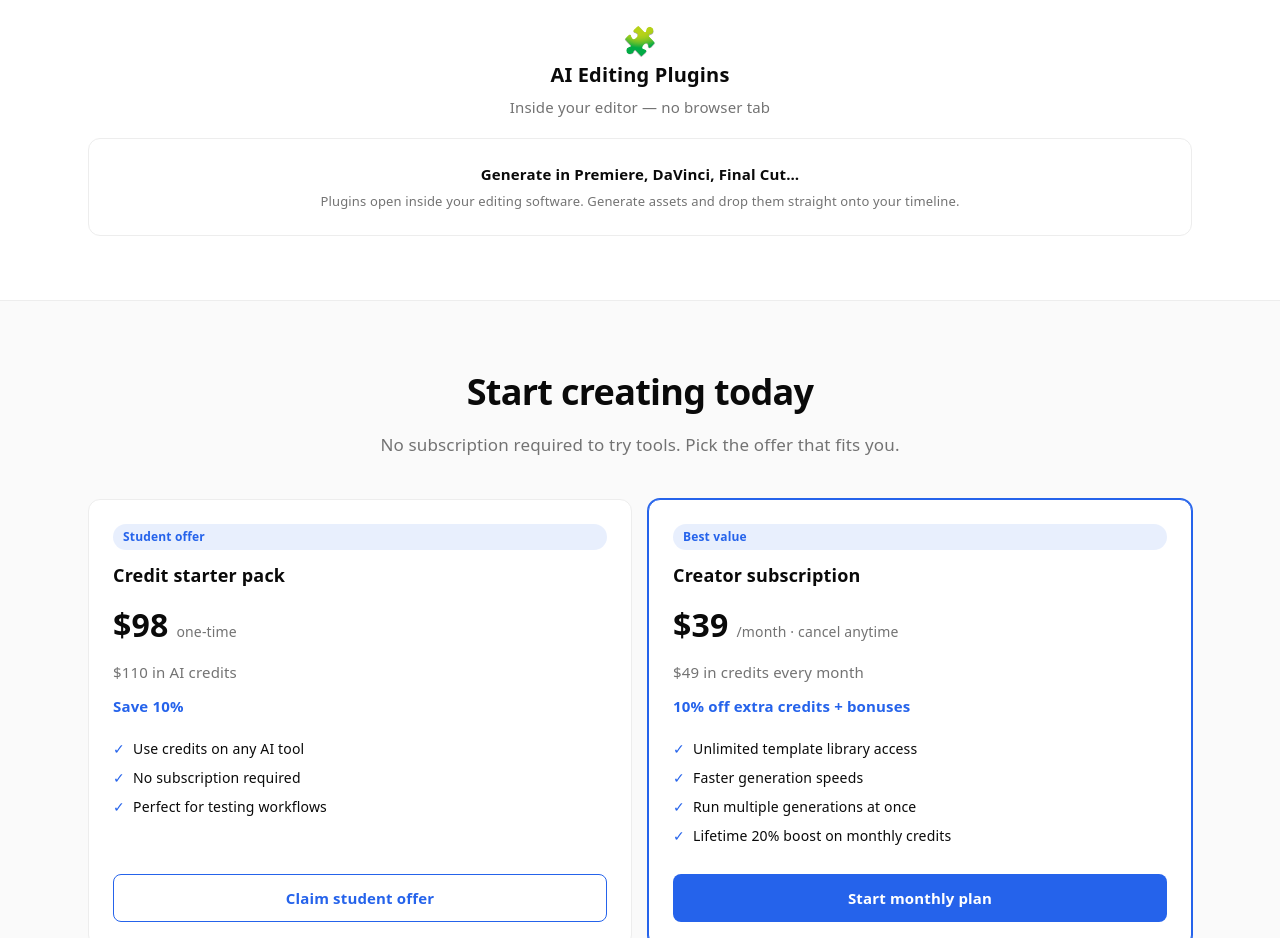
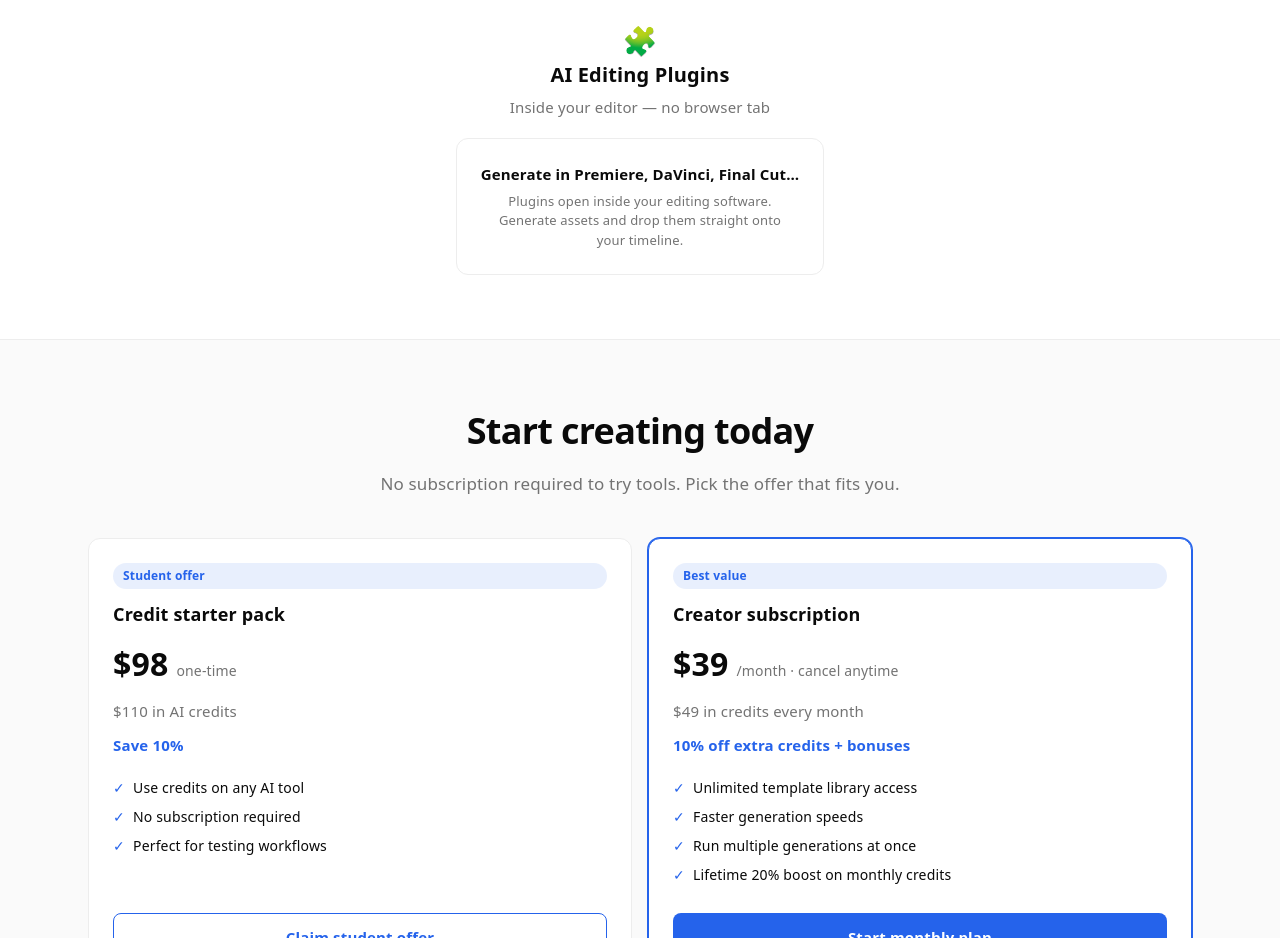
Before and after one commit to owenbcoding/promptedit-frontend-page, a Vue app: page / in a window 1280 px wide. Shown: the part 2440-3378 px from the top of the page. Built offline with nearby package versions, Linux system fonts and the light colour scheme; a web font is replaced by a local one.

Commit message:
Enhance ToolCategory component styles for wide categories by centering items, adjusting widths, and improving text display properties for better layout consistency.

```diff
--- a/src/components/ToolCategory.vue
+++ b/src/components/ToolCategory.vue
@@ -73,11 +73,20 @@ defineProps({
 
 .tool-category--wide .tool-category__grid {
   grid-template-columns: 1fr;
+  justify-items: center;
 }
 
 .tool-category--wide .tool-category__item {
+  width: fit-content;
+  max-width: 100%;
   align-items: center;
   text-align: center;
+}
+
+.tool-category--wide .tool-category__item strong,
+.tool-category--wide .tool-category__item span {
+  display: block;
+  max-width: 42ch;
 }
 
 .tool-category__item {
```
